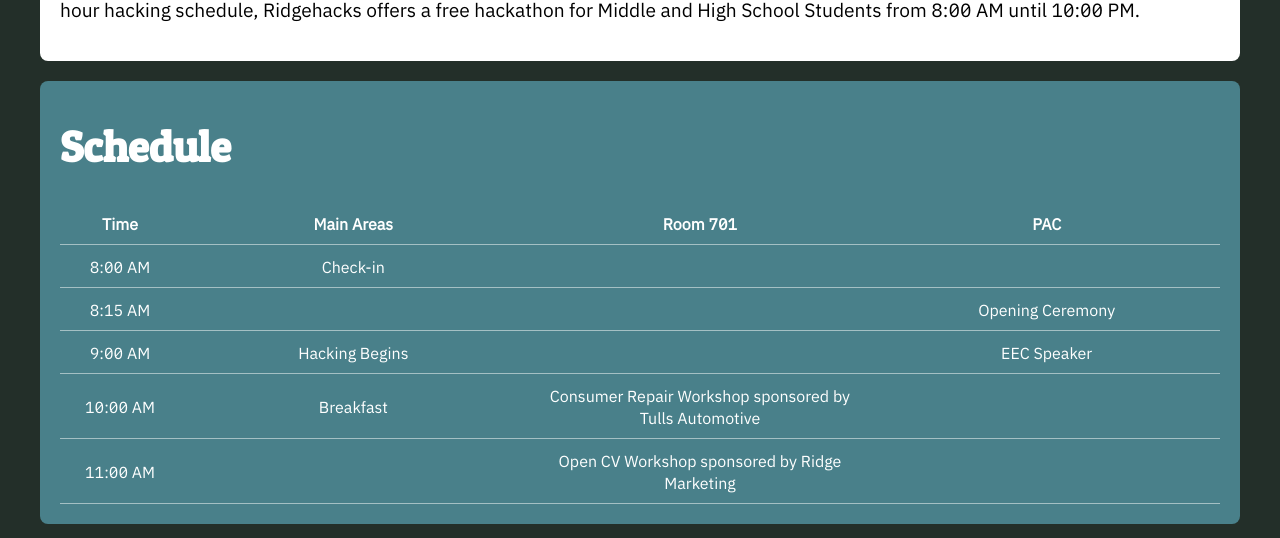
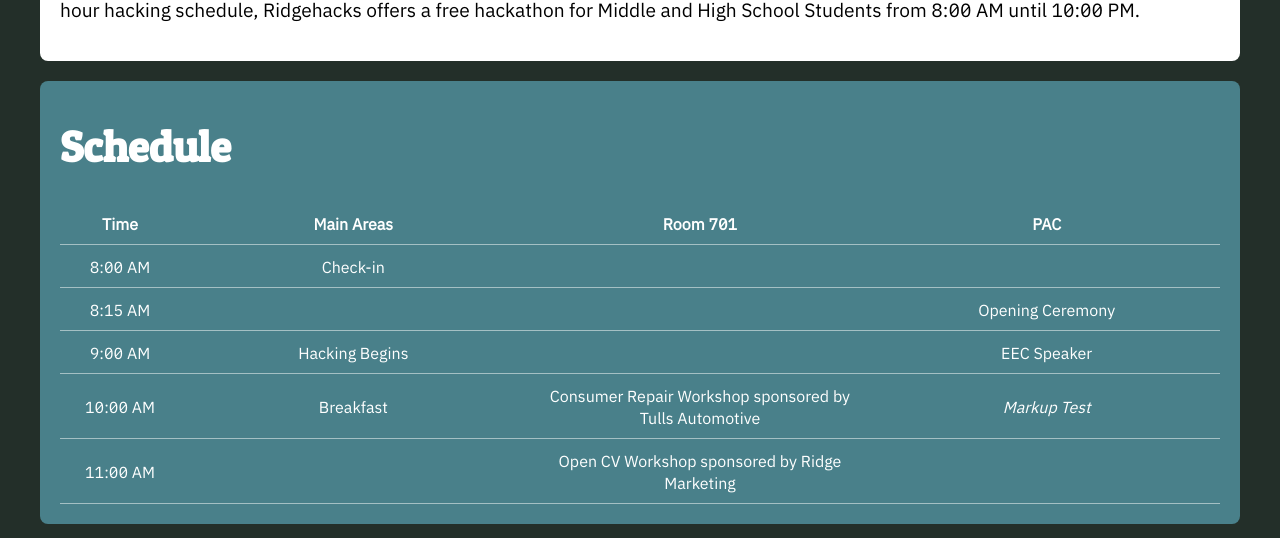
Before and after one commit to connorslade/ridgehacks2025, a Svelte app: page / in a window 1280 px wide. Shown: the part 414-952 px from the top of the page. Built offline with nearby package versions, Linux system fonts and the light colour scheme.

Commit message:
Define schedule with a JSON file

```diff
--- a/src/App.svelte
+++ b/src/App.svelte
@@ -7,6 +7,7 @@
   import ListItem from "./lib/ListItem.svelte";
   import Link from "./lib/Link.svelte";
   import Time from "./lib/Time.svelte";
+  import Schedule from "./components/Schedule.svelte";
 </script>
 
 <main>
@@ -37,44 +38,7 @@
     </Section>
 
     <Section title="Schedule">
-      <table class="schedule">
-        <thead>
-          <th class="time">Time</th>
-          <th class="activity">Main Areas</th>
-          <th class="activity">Room 701</th>
-          <th class="activity">PAC</th>
-        </thead>
-        <tr>
-          <td><Time hour={8} /></td>
-          <td>Check-in</td>
-          <td></td>
-          <td></td>
-        </tr>
-        <tr>
-          <td><Time hour={8} minute={15} /></td>
-          <td></td>
-          <td></td>
-          <td>Opening Ceremony</td>
-        </tr>
-        <tr>
-          <td><Time hour={9} /></td>
-          <td>Hacking Begins</td>
-          <td></td>
-          <td>EEC Speaker</td>
-        </tr>
-        <tr>
-          <td><Time hour={10} /></td>
-          <td>Breakfast</td>
-          <td>Consumer Repair Workshop sponsored by Tulls Automotive</td>
-          <td></td>
-        </tr>
-        <tr>
-          <td><Time hour={11} /></td>
-          <td></td>
-          <td>Open CV Workshop sponsored by Ridge Marketing</td>
-          <td></td>
-        </tr>
-      </table>
+      <Schedule />
     </Section>
 
     <Section title="Event Details">
@@ -127,7 +91,6 @@
 </main>
 
 <style lang="scss">
-  @use "sass:color";
   @use "style/typefaces.scss";
 
   .logo {
@@ -191,29 +154,4 @@
       margin-bottom: 10px;
     }
   }
-
-  .schedule {
-    width: 100%;
-    border-collapse: collapse;
-    table-layout: fixed;
-
-    & th,
-    & td {
-      padding: 10px;
-      text-align: center;
-    }
-
-    & tr,
-    & th {
-      border-bottom: 1px solid color.adjust(white, $alpha: -0.5);
-    }
-
-    .activity {
-      width: 33%;
-    }
-
-    .time {
-      width: 100px;
-    }
-  }
 </style>
--- /dev/null
+++ b/src/assets/schedule.json
@@ -0,0 +1,16 @@
+{
+  "Main Areas": {
+    "8:00": "Check-in",
+    "9:00": "Hacking Begins",
+    "10:00": "Breakfast"
+  },
+  "Room 701": {
+    "10:00": "Consumer Repair Workshop sponsored by Tulls Automotive",
+    "11:00": "Open CV Workshop sponsored by Ridge Marketing"
+  },
+  "PAC": {
+    "8:15": "Opening Ceremony",
+    "9:00": "EEC Speaker",
+    "10:00": "<em>Markup Test</em>"
+  }
+}
--- /dev/null
+++ b/src/components/Schedule.svelte
@@ -0,0 +1,104 @@
+<script lang="ts">
+  import Time from "../lib/Time.svelte";
+
+  import rawData from "../assets/schedule.json";
+
+  interface ScheduleData {
+    [key: string]: {
+      [key: string]: string;
+    };
+  }
+
+  const data: ScheduleData = rawData;
+
+  class EventTime {
+    hour: number;
+    minute: number;
+
+    constructor(hour: number, minute: number) {
+      this.hour = hour;
+      this.minute = minute;
+    }
+
+    static fromString(time: string): EventTime {
+      let [hour, minute] = time.split(":").map(Number);
+      return new EventTime(hour, minute);
+    }
+
+    compareTo(other: EventTime): number {
+      if (this.hour === other.hour) return this.minute - other.minute;
+      return this.hour - other.hour;
+    }
+
+    toString(): string {
+      return `${this.hour}:${this.minute.toString().padStart(2, "0")}`;
+    }
+  }
+
+  let rooms = Object.keys(data);
+  let times: EventTime[] = [];
+
+  for (let key in data) {
+    for (let time in data[key as keyof typeof data]) {
+      times.push(EventTime.fromString(time));
+    }
+  }
+
+  times.sort((a, b) => a.compareTo(b));
+
+  times = times.filter(
+    (time, index) =>
+      times.findIndex((other) => time.compareTo(other) === 0) === index
+  );
+</script>
+
+<table class="schedule">
+  <thead>
+    <th class="time">Time</th>
+    <th class="activity">Main Areas</th>
+    <th class="activity">Room 701</th>
+    <th class="activity">PAC</th>
+  </thead>
+
+  {#each times as time}
+    <tr>
+      <td><Time hour={time.hour} minute={time.minute} /></td>
+      {#each rooms as room}
+        {#if data[room][time.toString()]}
+          <td>{@html data[room][time.toString()]}</td>
+        {:else}
+          <td></td>
+        {/if}
+      {/each}
+    </tr>
+  {/each}
+</table>
+
+<style lang="scss">
+  @use "sass:color";
+
+  .schedule {
+    width: 100%;
+    border-collapse: collapse;
+    table-layout: fixed;
+
+    & th,
+    & td {
+      padding: 10px;
+      text-align: center;
+    }
+
+    & tr,
+    & th {
+      border-bottom: 1px solid color.adjust(white, $alpha: -0.5);
+    }
+
+    .activity {
+      width: 33%;
+    }
+
+    .time {
+      width: 100px;
+    }
+  }
+</style>
--- a/src/lib/Section.svelte
+++ b/src/lib/Section.svelte
@@ -3,13 +3,13 @@
   let id = title.toLowerCase().replace(/\s/g, "-");
 </script>
 
-<main {id}>
+<div {id} class="section">
   <h1>{title}</h1>
   <slot />
-</main>
+</div>
 
 <style>
-  main {
+  .section {
     border-radius: 8px;
     background-color: var(--foreground-color);
     padding: 20px;
--- a/src/lib/Time.svelte
+++ b/src/lib/Time.svelte
@@ -17,6 +17,4 @@
   }
 </script>
 
-<main>
-  {to12Hour(hour, minute)}
-</main>
+{to12Hour(hour, minute)}
```
